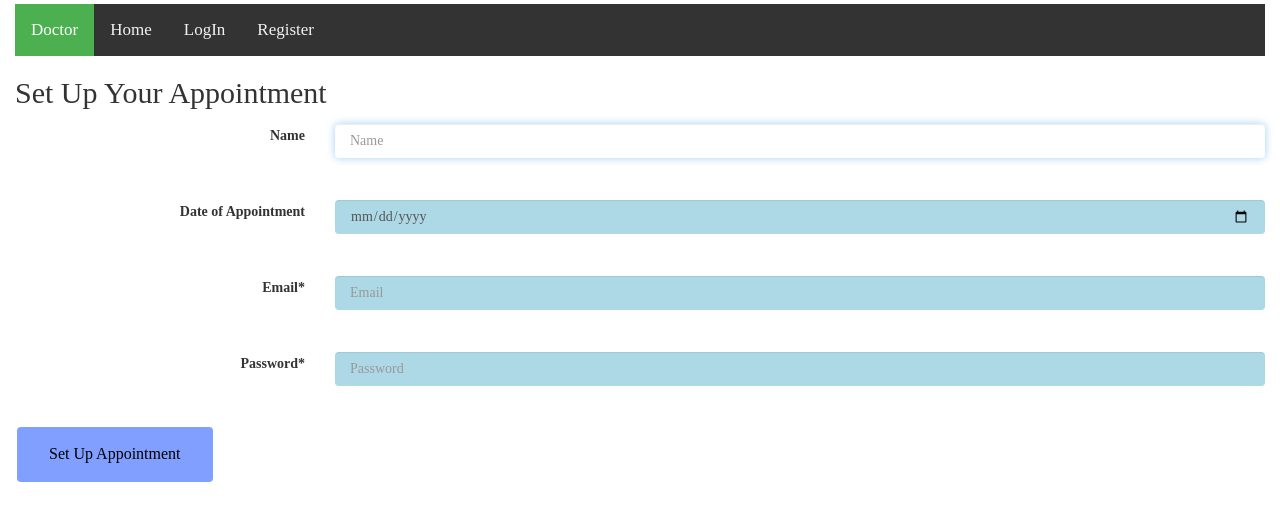
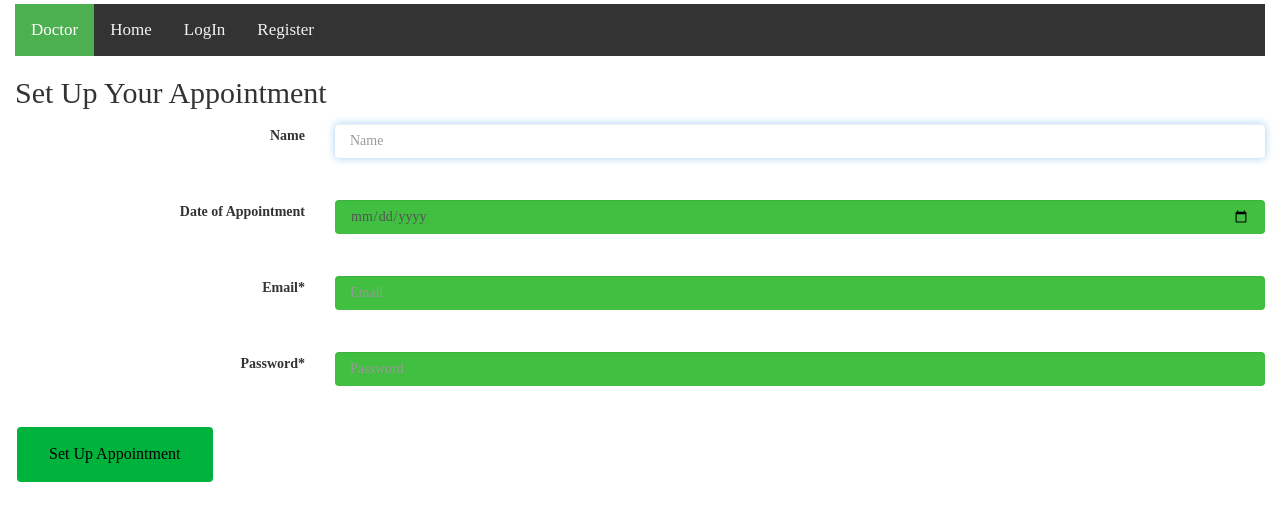
Before and after one commit to nsuspring2019cse299sec4/Group-5, a Django app: page /finddoctor/doctor/2/ in a window 1280 px wide. Shown: the part 138-659 px from the top of the page. Run offline with Django 3.2, Linux system fonts and the light colour scheme; data comes from the database, SQL or seed files in the repository; some libraries are stand-ins or nearby versions.

Commit message:
Changed color

```diff
--- a/Project code/findadoc/finddoctor/templates/finddoctor/doctor.html
+++ b/Project code/findadoc/finddoctor/templates/finddoctor/doctor.html
@@ -34,7 +34,7 @@ body {
                         }
 
                         .btn {
-                        background-color: #809fff;
+                        background-color: #00b33c;
                         border: none;
                         color: black;
                         padding: 16px 32px;
@@ -45,7 +45,7 @@ body {
                         }
 
                         .btn:hover {
-                        background-color: #002699;
+                        background-color: #3e8e41;
                         color: white;
                         }
 
@@ -55,7 +55,7 @@ body {
                        margin: 5px 0 22px 0;
                        display: inline-block;
                        border: none;
-                       background: lightblue;
+                       background: #40bf40;
                        }
 
                        input[type=text]:focus, input[type=date]:focus, input[type=email]:focus, input[type= password]:focus {
```
